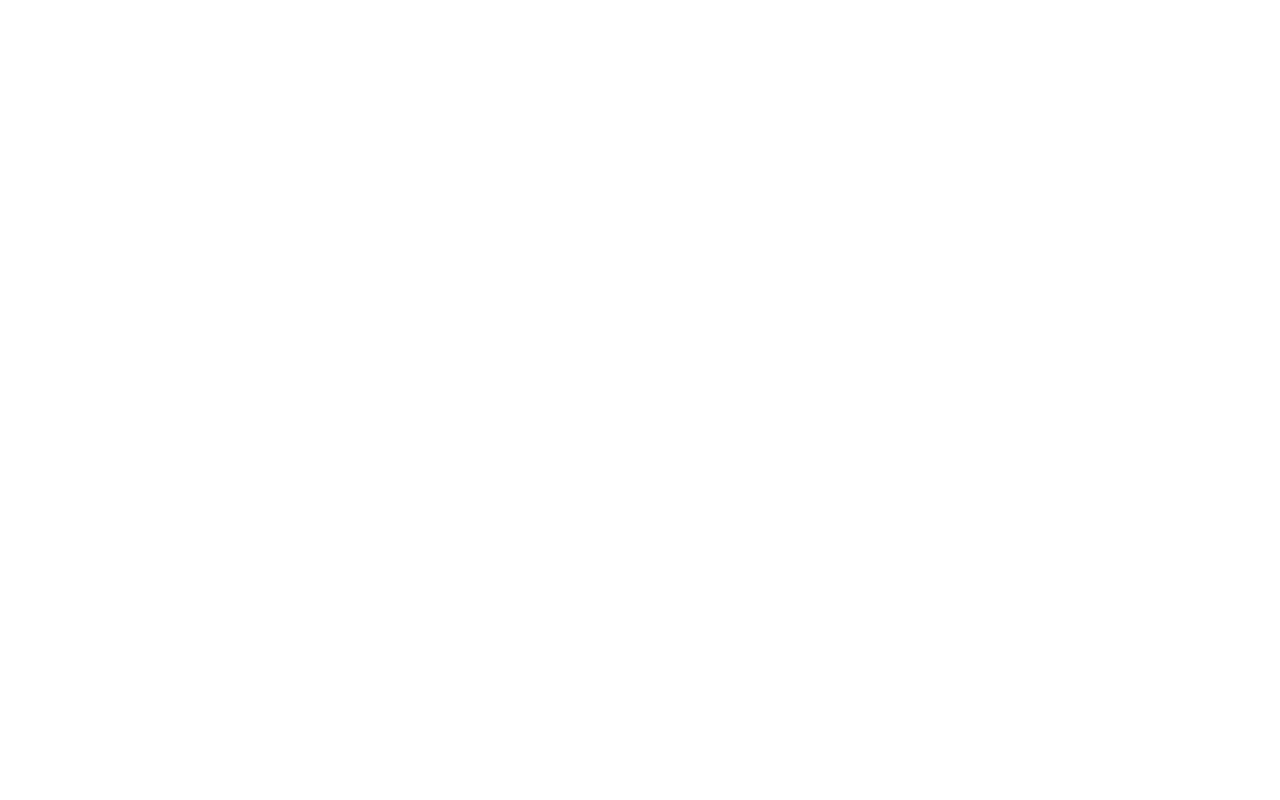
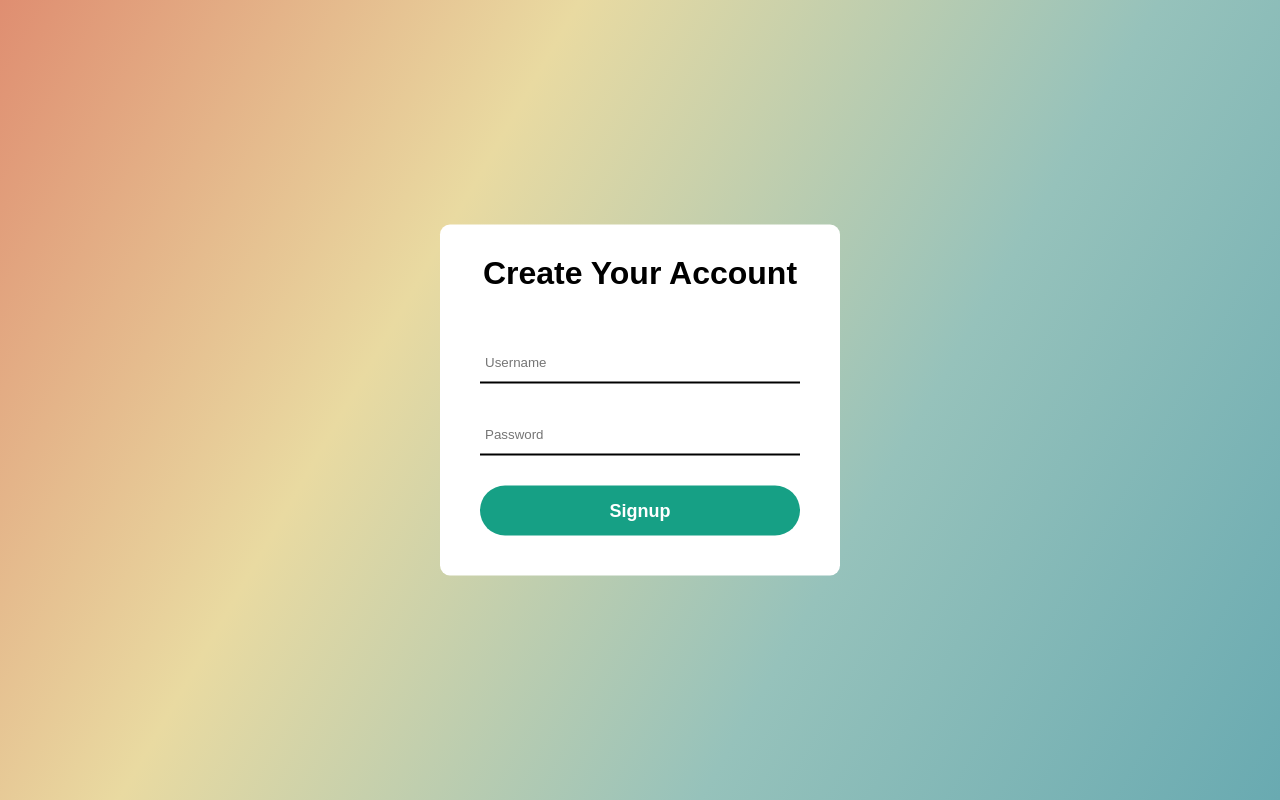
Before and after one commit to ajo01/task_manager, a website: page frontend/src/html/signup.html in a window 1280 px wide. Drawn offline with nearby package versions, Linux system fonts and the light colour scheme.

Commit message:
signup page added

```diff
--- a/frontend/src/css/app.css
+++ b/frontend/src/css/app.css
@@ -15,9 +15,9 @@ body{
 .container{
     position: absolute;
     padding:20px;
-    width:80%;
-    left:10%;
-    top:10%;
+    width:60%;
+    left:20%;
+    top:100px;
     border: 8px solid black;
     border-radius: 10px;
 }
--- /dev/null
+++ b/frontend/src/css/signup.css
@@ -0,0 +1,78 @@
+* {
+    padding: 0;
+    margin: 0;
+    font-family:"Ubuntu", sans-serif;
+}
+
+body{
+    background: linear-gradient(120deg, #df8e71, #e9daa1, #96c2bb,#69aab1);
+    height:100vh;
+    overflow:hidden;
+}
+
+.center{
+    position:absolute;
+    top:50%;
+    left:50%;
+    transform: translate(-50%,-50%);
+    width:400px;
+    background:white;
+    border-radius: 10px;
+    /* border: 2px solid black; */
+}
+
+.center h1{
+    text-align:center;
+    padding: 20px;
+    padding-top: 30px;
+    color:black;
+}
+
+.center h1:hover{
+    color:#16a085;
+    transition:0.4s;
+}
+
+.center form{
+    padding: 0 40px;
+    box-sizing:border-box;
+}
+
+form .txt-field{
+    position:relative;
+    border-bottom: 2px solid black;
+    margin:30px 0;
+}
+
+form .txt-field:hover{
+    border-bottom: 2px solid #16a085;
+    transition: 1s;
+}
+
+
+.txt-field input{
+    width:100%;
+    padding:0 5px;
+    height:40px;
+    border:none;
+    background:none;
+    outline:none;
+}
+
+input[type="submit"]{
+    width:100%;
+    height:50px;
+    border:none;
+    background:#16a085;
+    color:white;
+    border-radius:25px;
+    font-weight:700;
+    font-size:18px;
+    cursor:pointer;
+    margin-bottom:40px;
+}
+
+input[type="submit"]:hover{
+    background: #9b59b6;
+    transition: 1s;
+}
--- a/frontend/src/html/signup.html
+++ b/frontend/src/html/signup.html
@@ -0,0 +1,36 @@
+<!DOCTYPE html>
+<html lang="en">
+
+<head>
+    <title>Task Manager</title>
+    <meta charset="utf-8">
+    <link rel="stylesheet" href="../css/signup.css" />
+    <script src="https://cdnjs.cloudflare.com/ajax/libs/jquery/3.6.0/jquery.min.js"
+        integrity="sha512-894YE6QWD5I59HgZOGReFYm4dnWc1Qt5NtvYSaNcOP+u1T9qYdvdihz0PPSiiqn/+/3e7Jo4EaG7TubfWGUrMQ=="
+        crossorigin="anonymous"></script>
+</head>
+</html>
+
+
+<body>
+
+    <div class="center">
+        <h1>Create Your Account</h1>
+        <form>
+            <div class="txt-field">
+                <input type="text" placeholder="Username" required>
+            </div>
+            <div class="txt-field">
+                <input type="password" placeholder="Password" required>
+            </div>
+
+            <input type="submit" value="Signup">
+
+        </form>
+    </div>
+
+</body>
+
+<footer>
+    <script src="../src/js/signup.js"></script>
+</footer>
--- a/package.json
+++ b/package.json
@@ -13,6 +13,7 @@
     "bcryptjs": "^2.4.3",
     "express": "^4.17.1",
     "jsonwebtoken": "^8.5.1",
+    "moment": "^2.29.1",
     "mongodb": "^3.6.6",
     "mongoose": "^5.12.4",
     "validator": "^13.5.2"
```
Also changed, not shown: frontend/public/index.html (+2 -2 lines), frontend/src/html/app.html (+1 -5 lines), frontend/src/js/signup.js (added), 1 other file.
